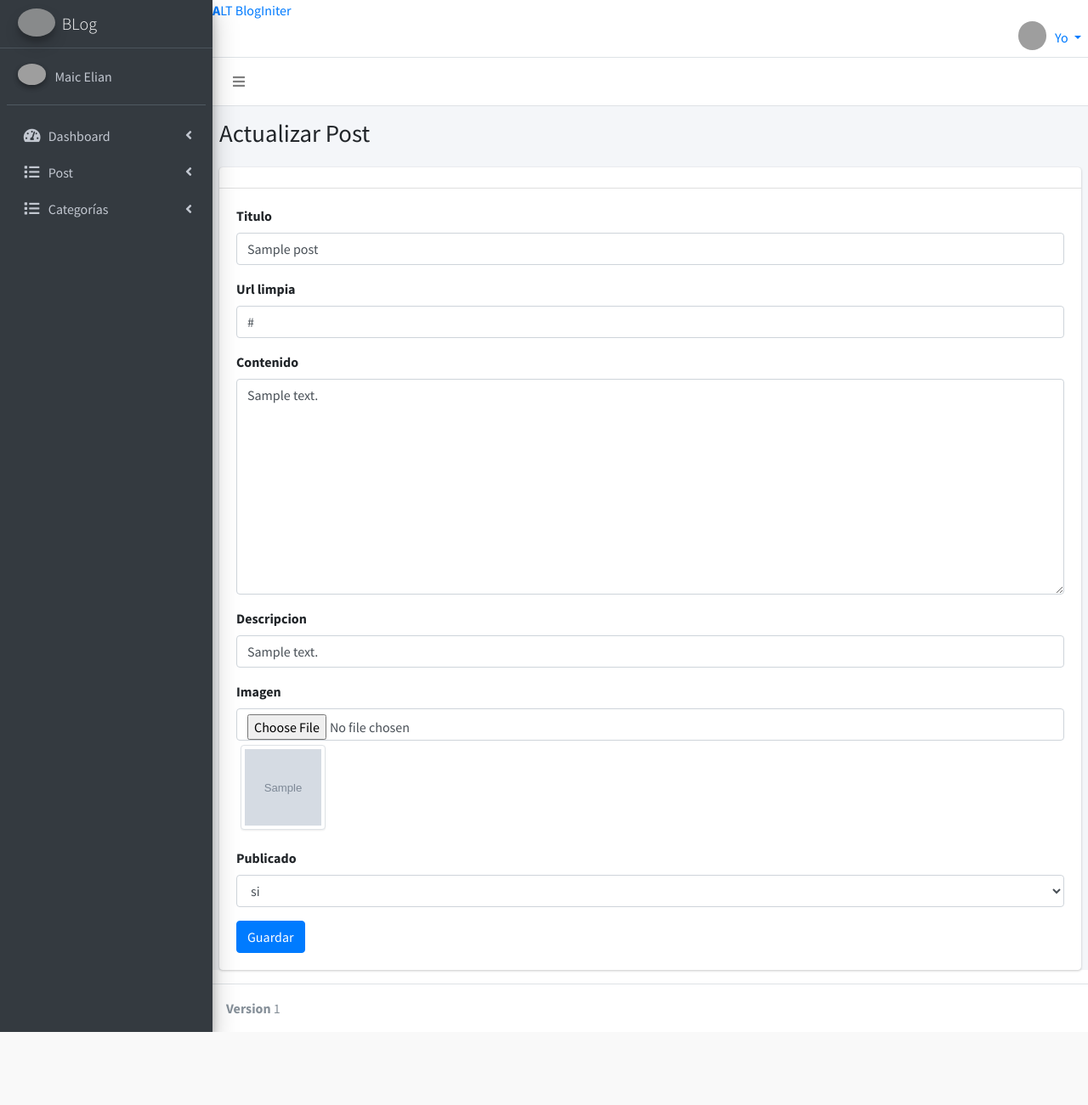
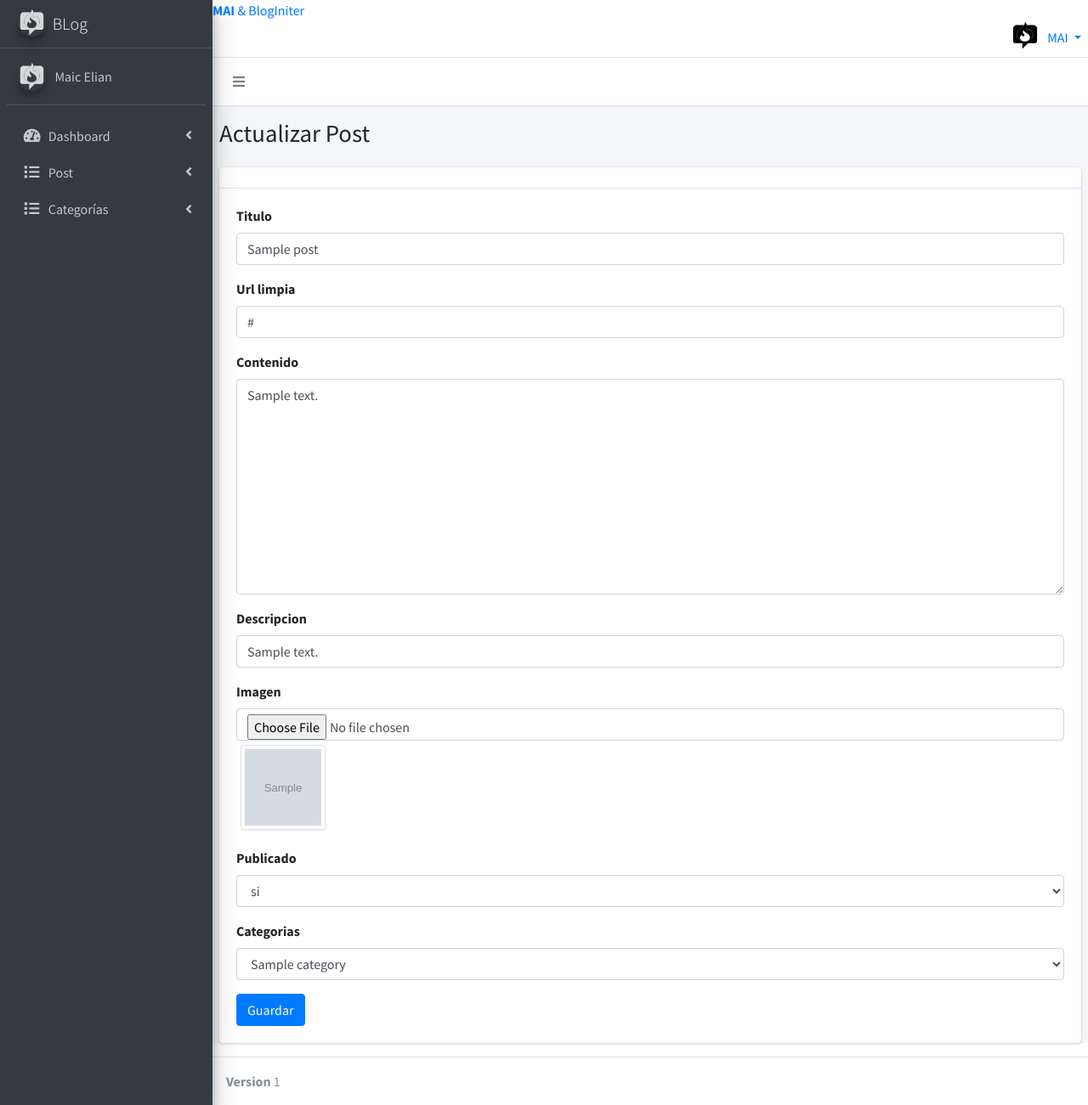
Before and after one commit to Maicolelian/bloginiter, a CodeIgniter app: page /bloginiter/index.php/admin/post_save/1 in a window 1280 px wide. Shown: the whole page at 85% size. Before the commit the page ends 1215 px from the top, so only its background shows below. Run offline with CodeIgniter, Linux system fonts and the light colour scheme; tables that the repository leaves empty or names only in its code hold one stand-in row (values such as "Sample post"); grey boxes marked "Sample" are stand-in pictures; some libraries are stand-ins or nearby versions; grey boxes are pictures that could not be loaded.

Commit message:
creacion de crud para categorias y se agrega un select con las categorias en post-save

```diff
--- a/application/controllers/Admin.php
+++ b/application/controllers/Admin.php
@@ -50,7 +50,7 @@ class Admin extends CI_Controller
 	public function post_save($post_id = null)
 	{
 		if($post_id == null) {
-			$data['title'] = $data['image'] = $data['content'] = $data['description'] = $data['posted'] = $data['url_clean'] = "";
+			$data['category_id'] = $data['title'] = $data['image'] = $data['content'] = $data['description'] = $data['posted'] = $data['url_clean'] = "";
 			$view["title"] = "Crear Post";
 		}else {
 			$post = $this->Post->find($post_id);
@@ -60,8 +60,11 @@ class Admin extends CI_Controller
 			$data['posted']      = $post->posted;
 			$data['url_clean']   = $post->url_clean;
 			$data['image']       = $post->image;
+			$data['category_id'] = $post->category_id;
 			$view["title"]       = "Actualizar Post";
 		}
+		// para el listado de categorias
+		$data['categories'] = categorie_to_form($this->Category->findAll());
 
 		if($this->input->server('REQUEST_METHOD') == "POST")
 		{
@@ -87,6 +90,7 @@ class Admin extends CI_Controller
 					'content'     => $this->input->post("content"),
 					'description' => $this->input->post("description"),
 					'posted'      => $this->input->post("posted"),
+					'category_id' => $this->input->post("category_id"),
 					'url_clean'   => $url_clean
 				);
 
--- a/application/helpers/Post_helper.php
+++ b/application/helpers/Post_helper.php
@@ -5,6 +5,16 @@ function posted()
     return array("si" => "si", "no" => "no");
 }
 
+function categorie_to_form($categories) {
+    $aCategories = array();
+
+    foreach ($categories as $key => $c) {
+        $aCategories[$c->category_id] = $c->name;
+    }
+
+    return $aCategories;
+}
+
 function clean_name($name)
 {
     return url_title($name, '-', TRUE);
--- a/application/views/admin/post/list.php
+++ b/application/views/admin/post/list.php
@@ -7,6 +7,7 @@
             <th>Fecha de creacion</th>
             <th>Imagen</th>
             <th>Publicado</th>
+            <th>Categoria</th>
             <th>Acciones</th>
         </tr>
         <?php foreach ($posts as $key => $p) : ?>
@@ -17,6 +18,7 @@
             <td><?php echo format_date($p->created_at) ?></td>
             <td><?php echo $p->image != "" ? '<img class="img_post img-thumbnail img-presentation-small" src="' . base_url() . 'uploads/post/' . $p->image . '">' : ""; ?></td>
             <td><?php echo $p->posted ?></td>
+            <td><?php echo $p->category_id ?></td>
             <td>
                 <a class="btn btn-sm btn-primary"
                     href="<?php echo base_url() . 'admin/post_save/' . $p->post_id ?>">
--- a/application/views/admin/post/save.php
+++ b/application/views/admin/post/save.php
@@ -71,6 +71,12 @@
         echo form_dropdown('posted', $data_posted, $posted, 'class="form-control input-lg"');
     ?>
 </div>
+<div class="form-group">
+    <?php
+        echo form_label('Categorias', 'category_id');
+        echo form_dropdown('category_id', $categories, $category_id, 'class="form-control input-lg"');
+    ?>
+</div>
 <?php echo form_submit('mysubmit', 'Guardar', 'class="btn btn-primary"') ?>
 <?php echo form_close() ?>
 
--- a/application/views/admin/template/body.php
+++ b/application/views/admin/template/body.php
@@ -40,7 +40,7 @@
             <aside class="main-sidebar sidebar-dark-primary elevation-4">
                 <!-- Brand Logo -->
                 <a href="../../index3.html" class="brand-link">
-                    <img src="#" alt="AdminLTE" class="brand-image img-circle elevation-3" style="opacity: .8">
+                    <img src="<?php echo base_url() ?>assets/img/logo.png" alt="AdminLTE" class="brand-image img-circle elevation-3" style="opacity: .8">
                     <span class="brand-text font-weight-light">BLog</span>
                 </a>
 
@@ -49,7 +49,7 @@
                     <!-- Sidebar user (optional) -->
                     <div class="user-panel mt-3 pb-3 mb-3 d-flex">
                         <div class="image">
-                            <img src="#" class="img-circle elevation-2" alt="User ">
+                        <img src="<?php echo base_url() ?>assets/img/logo.png" alt="AdminLTE" class="brand-image img-circle elevation-3" style="opacity: .8">
                         </div>
                         <div class="info">
                             <a href="#" class="d-block">Maic Elian</a>
--- a/application/views/admin/template/header.php
+++ b/application/views/admin/template/header.php
@@ -2,7 +2,7 @@
     <!-- Logo -->
     <a href="../../index2.html" class="logo">
         <!-- mini logo for sidebar mini 50x50 pixels -->
-        <span class="logo-mini"><b>A</b>LT</span>
+        <span class="logo-mini"><b>MAI </b>&</span>
         <!-- logo for regular state and mobile devices -->
         <span class="logo-lg"><?php echo APP_NAME ?></span>
     </a>
@@ -21,17 +21,17 @@
                 <!-- User Account: style can be found in dropdown.less -->
                 <li class="dropdown user user-menu">
                     <a href="#" class="dropdown-toggle" data-toggle="dropdown">
-                        <img src="<?php echo base_url() ?>assets/img/logo.png" class="user-image" alt="User Image">
-                        <span class="hidden-xs">Yo</span>
+                        <img src="<?php echo base_url() ?>assets/img/logo_black.png" class="user-image" alt="User Image">
+                        <span class="hidden-xs">MAI</span>
                     </a>
                     <ul class="dropdown-menu">
                         <!-- User image -->
                         <li class="user-header">
-                            <img src="<?php echo base_url() ?>assets/img/logo.png" class="img-circle" alt="User Image">
+                            <img src="<?php echo base_url() ?>assets/img/logo_black.png" class="img-circle" alt="User Image">
 
                             <p>
-                                Yo - Web Developer
-                                <small>Member since Nov. 2012</small>
+                                MAI Developer
+                                <small>Miembro desde DIC. 2023</small>
                             </p>
                         </li>
                         <!-- Menu Body -->
```
Also changed, not shown: assets/img/logo.png (added), assets/img/logo_black.png (added), uploads/post/bueno-muy-buenos-dias.jpg, uploads/post/bueno-muy-buenos-dias.png (added), uploads/post/muy-buenos-dias.jpg.
